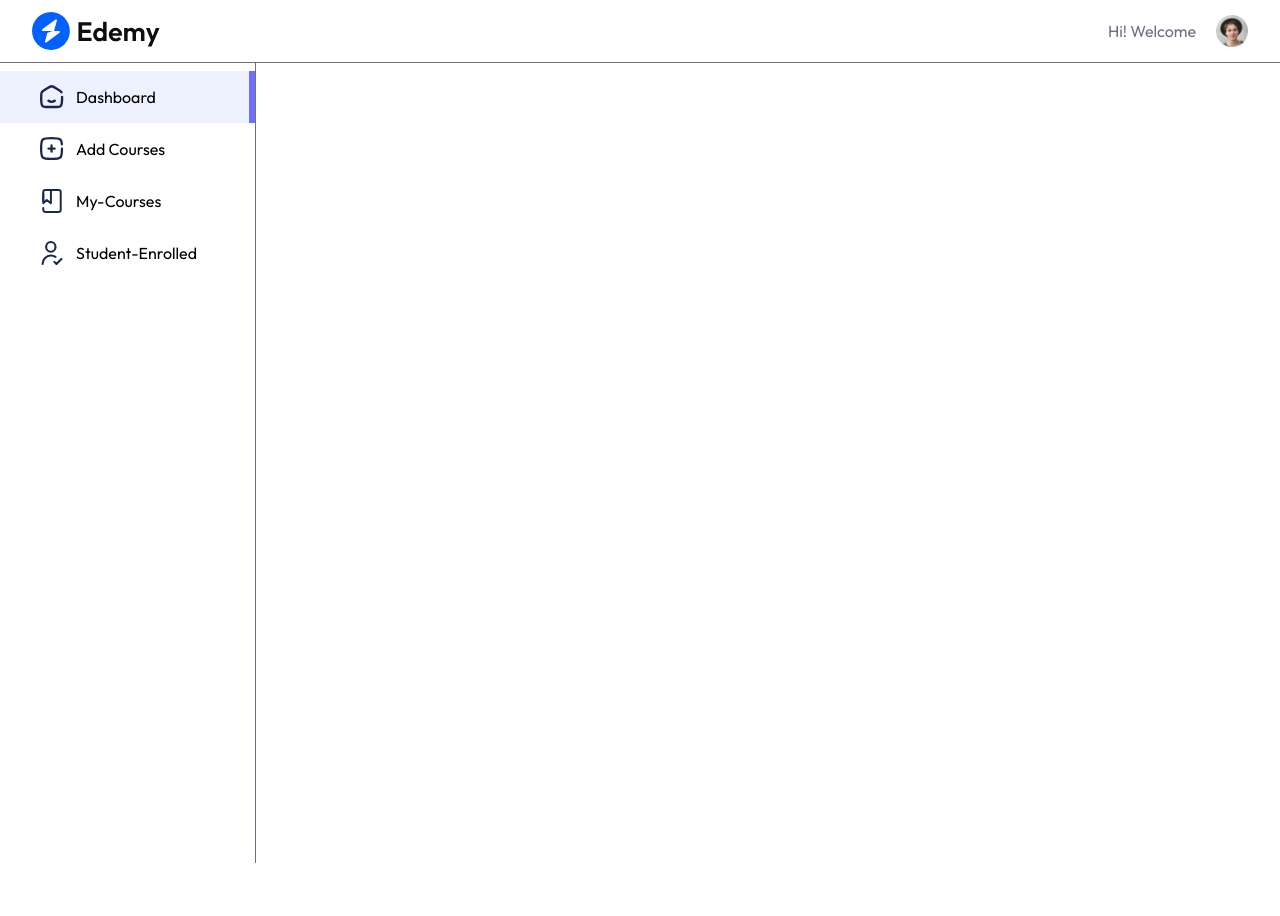
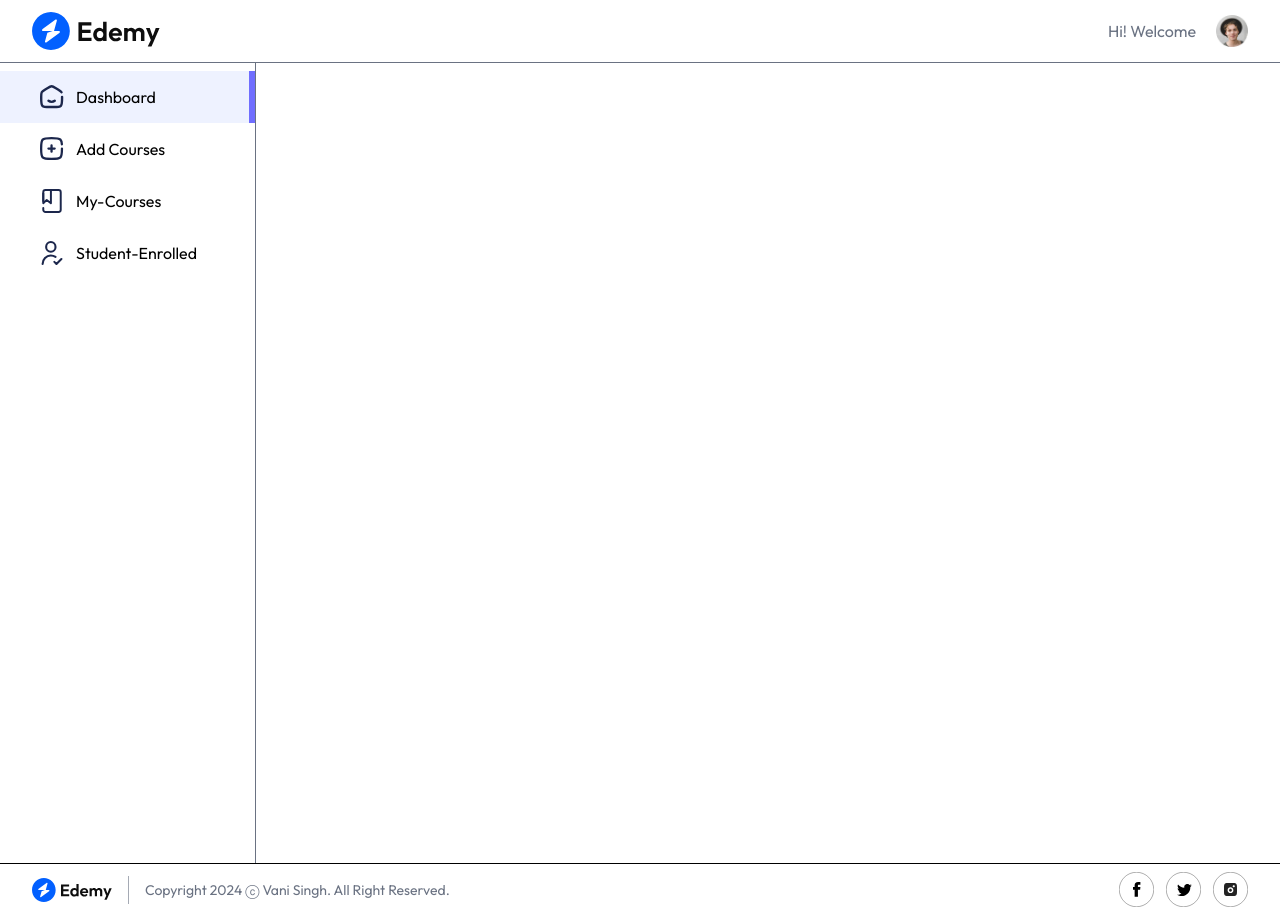
Before and after one commit to Vani-Kumari/LMS, a React (Vite) app in the folder client/: page /educator in a window 1280 px wide. Before the commit the page ends 863 px from the top, so only its background shows below. Built offline with nearby package versions, Linux system fonts and the light colour scheme; no server answers.

Commit message:
Educator-Footer

```diff
--- a/client/src/components/educator/Footer.jsx
+++ b/client/src/components/educator/Footer.jsx
@@ -1,8 +1,30 @@
 import React from 'react'
+import { assets } from '../../assets/assets'
 
 const Footer = () => {
   return (
-    <div>Footer</div>
+    <footer className='flex md:flex-row flex-col-reverse items-center justify-between text-left w-full px-8 border-t'>
+      <div className='flex items-center gap-4'>
+        <img className='hidden md:block w-20' src={assets.logo} alt="logo" />
+        <div className='hidden md:block h-7 w-px bg-gray-500/60'>
+        </div>
+        <p className='py-4 text-center text-xs md:text-sm text-gray-500'>
+          Copyright 2024 ⓒ Vani Singh. All Right Reserved.
+        </p>
+      </div>
+      <div className='flex items-center gap-3 max-md:mt-4'>
+        <a href="#">
+          <img src={assets.facebook_icon} alt="facebook" />
+        </a>
+        <a href="#">
+          <img src={assets.twitter_icon} alt="twitter" />
+        </a>
+        <a href="#">
+          <img src={assets.instagram_icon} alt="instagram" />
+        </a>
+      </div>
+
+    </footer>
   )
 }
 
--- a/client/src/pages/educator/Educator.jsx
+++ b/client/src/pages/educator/Educator.jsx
@@ -2,6 +2,7 @@
 import { Outlet } from 'react-router-dom'
 import Navbar from '../../components/educator/Navbar'
 import Sidebar from '../../components/educator/Sidebar'
+import Footer from '../../components/educator/Footer'
 
 const Educator = () => {
   return (
@@ -12,8 +13,8 @@
         <div className='flex-1'>
           {<Outlet/>}
         </div>
-
       </div>
+      <Footer/>
     </div>
   )
 }
```
